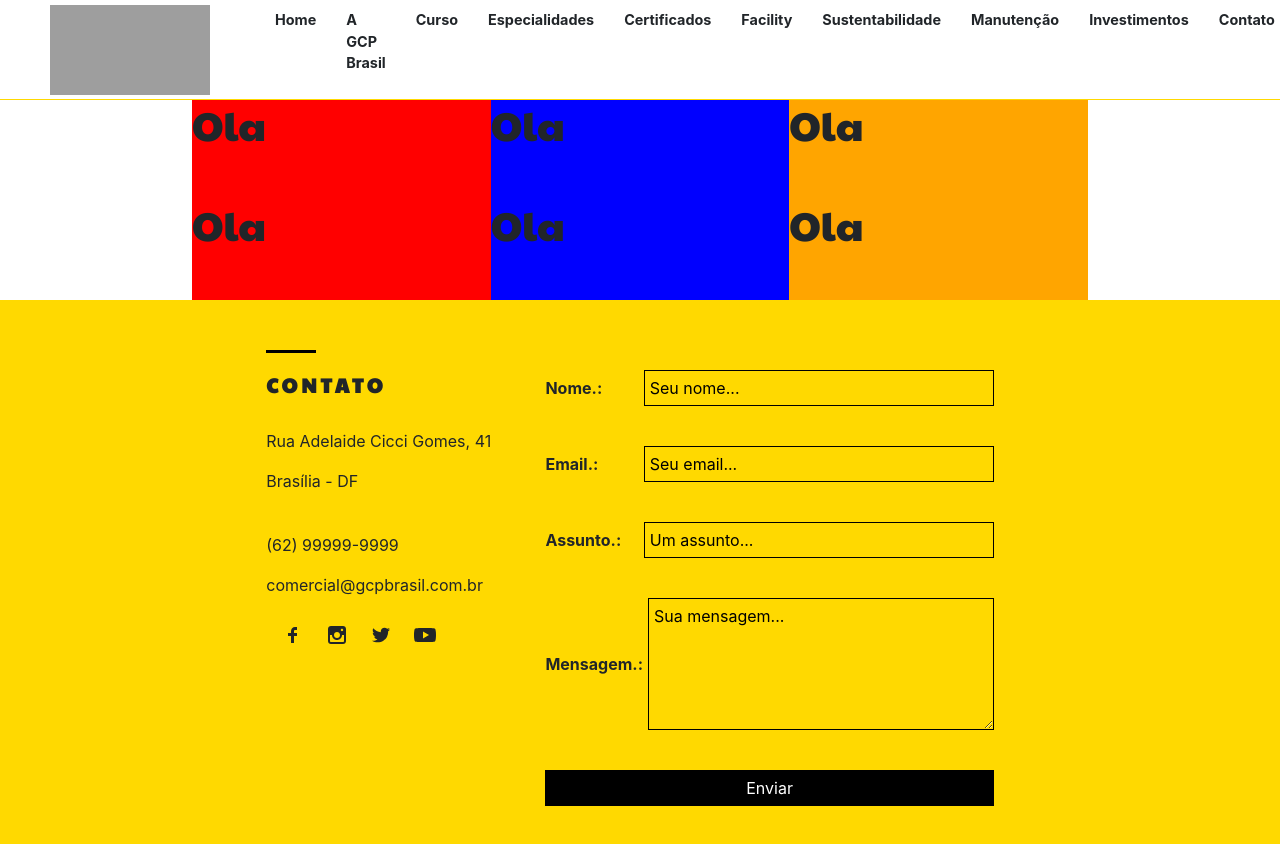
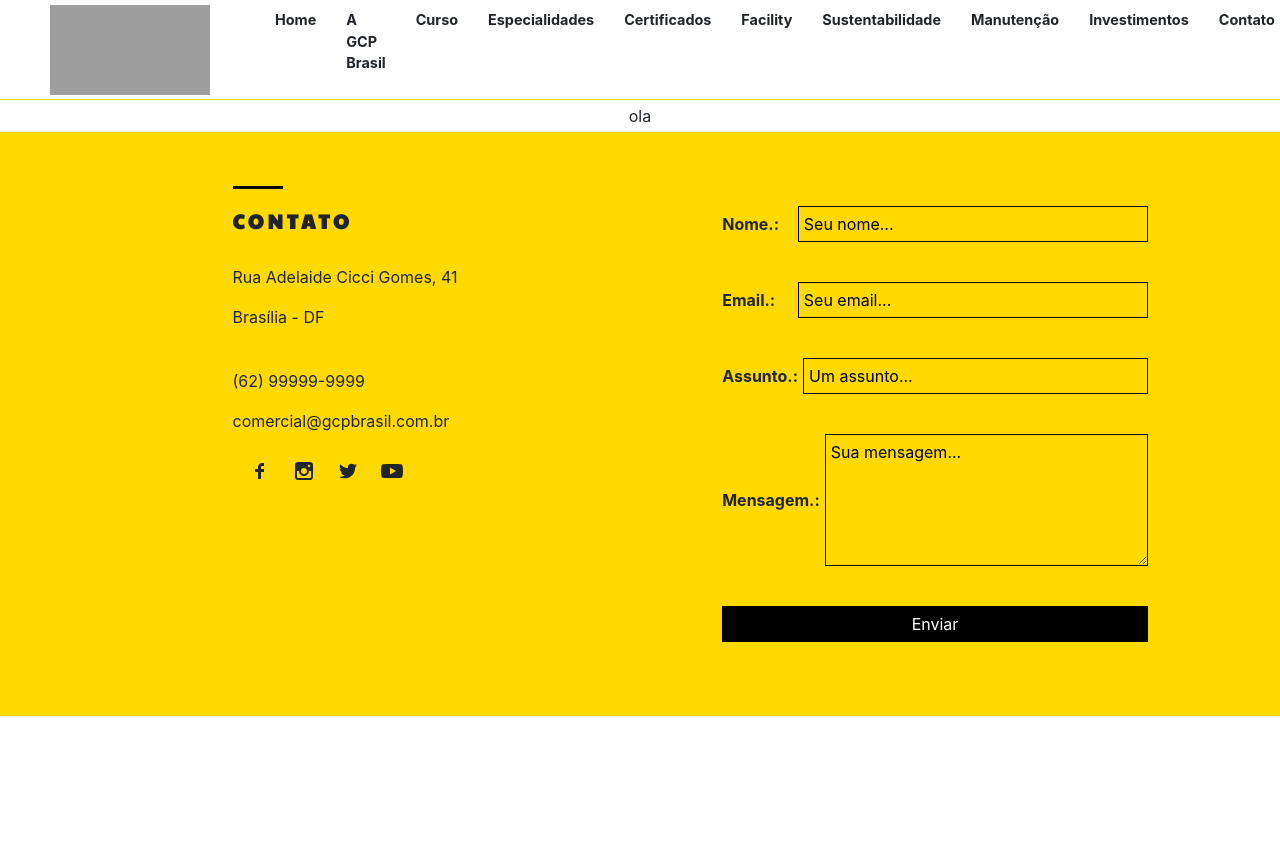
Before and after one commit to brunogcpinheiro/sindicoprofissional, a Next.js app: page /curso in a window 1280 px wide. Shown: the top 844 px of the page. After the commit the page ends 800 px from the top, so only its background shows below. Built offline with nearby package versions, Linux system fonts and the light colour scheme; grey boxes are pictures that could not be loaded.

Commit message:
fix responsive issues

```diff
--- a/package.json
+++ b/package.json
@@ -2,7 +2,7 @@
 	"name": "with-styled-components",
 	"version": "1.0.0",
 	"scripts": {
-		"dev": "next",
+		"dev": "next -H $IP -p $PORT",
 		"build": "next build",
 		"export": "next export",
 		"deploy": "npm run build && npm run export"
--- a/src/components/About/styles.js
+++ b/src/components/About/styles.js
@@ -22,6 +22,7 @@ export const AboutSection = styled.div`
 	height: 100%;
 	display: flex;
 	flex-direction: column;
+	margin-left: 40px;
 
 	h2 {
 		text-transform: uppercase;
--- a/src/components/Course/index.js
+++ b/src/components/Course/index.js
@@ -1,46 +1,18 @@
 import React, { Fragment } from "react";
-import { Container, Red, Blue, Orange } from "./styles";
+import { Container } from "./styles";
+import { Wrapper, Row, Column } from "../Grid";
 
 const Course = () => {
 	return (
 		<Fragment>
 			<Container>
-				<div className="bg-wrapper">
-					<div className="bg-row">
-						<div className="bg-column">
-							<Red>
-								<h1>Ola</h1>
-							</Red>
-						</div>
-						<div className="bg-column">
-							<Blue>
-								<h1>Ola</h1>
-							</Blue>
-						</div>
-						<div className="bg-column">
-							<Orange>
-								<h1>Ola</h1>
-							</Orange>
-						</div>
-					</div>
-					<div className="bg-row">
-						<div className="bg-column">
-							<Red>
-								<h1>Ola</h1>
-							</Red>
-						</div>
-						<div className="bg-column">
-							<Blue>
-								<h1>Ola</h1>
-							</Blue>
-						</div>
-						<div className="bg-column">
-							<Orange>
-								<h1>Ola</h1>
-							</Orange>
-						</div>
-					</div>
-				</div>
+				<Wrapper>
+					<Row>
+						<Column centered mobile="12" tablet="12" desktop="12">
+							<div>ola</div>
+						</Column>
+					</Row>
+				</Wrapper>
 			</Container>
 		</Fragment>
 	);
--- a/src/components/Course/styles.js
+++ b/src/components/Course/styles.js
@@ -3,25 +3,4 @@ import styled from "styled-components";
 export const Container = styled.div`
 	padding-top: 100px;
 	background: #fff;
-	display: flex;
-	flex-direction: column;
-	width: 100%;
 `;
-
-export const Red = styled.div`
-	background: red;
-	height: 100px;
-	width: 100%;
-`;
-
-export const Blue = styled.div`
-	background: blue;
-	height: 100px;
-	width: 100%;
-`;
-
-export const Orange = styled.div`
-	background: orange;
-	height: 100px;
-	width: 100%;
-`;
--- a/src/components/Footer/index.js
+++ b/src/components/Footer/index.js
@@ -1,5 +1,6 @@
 import React, { Fragment } from "react";
 import { Container, Contact, Form, Icons, Inputs } from "./styles";
+import { Wrapper, Row, Column } from '../Grid';
 import {
 	TiSocialFacebook,
 	TiSocialInstagram,
@@ -11,8 +12,9 @@ const Footer = () => {
 	return (
 		<Fragment>
 			<Container>
-				<div className="row">
-					<Contact className="col-lg-4 col-md-6 col-sm-12 col-xs-12">
+				<Row>
+					<Column right mobile="12" tablet="12" desktop="6">
+						<Contact>
 							<h5>Contato</h5>
 							<br />
 							<p>Rua Adelaide Cicci Gomes, 41</p>
@@ -31,7 +33,9 @@ const Footer = () => {
 								<TiSocialYoutube style={{ fontSize: "1.5rem", margin: "10px" }} />
 							</Icons>
 						</Contact>
-					<Form className="col-lg-8 col-md-6 col-sm-12 col-xs-12">
+					</Column>
+					<Column left mobile="12" tablet="12" desktop="6">
+						<Form>
 							<Inputs>
 								<label>Nome.:</label>
 								<input type="text" id="name" placeholder="Seu nome..." />
@@ -52,7 +56,8 @@ const Footer = () => {
 								<button type="submit">Enviar</button>
 							</Inputs>
 						</Form>
-				</div>
+					</Column>
+				</Row>
 			</Container>
 		</Fragment>
 	);
--- a/src/components/Footer/styles.js
+++ b/src/components/Footer/styles.js
@@ -33,6 +33,7 @@ export const Form = styled.form`
 	display: flex;
 	flex-direction: column;
 	margin: 0 auto;
+	width: 80%;
 `;
 
 export const Inputs = styled.div`
--- /dev/null
+++ b/src/components/Grid/index.js
@@ -0,0 +1,82 @@
+import styled, { css } from 'styled-components';
+
+export const Wrapper = styled.div`
+    max-width: 1360px;
+    padding-right: 15px;
+    padding-left: 15px;
+    margin-right: auto;
+    margin-left: auto;
+
+    &:before,
+    &:after {
+        content: " ",
+        display: table;
+    }
+
+    &:after {
+        clear: both;
+    }
+`;
+
+export const Row = styled.div`
+    width: 100%;
+    height: auto;
+    float: left;
+
+    &:before,
+    &:after {
+        content: " ",
+        display: table;
+    }
+
+    &:after {
+        clear: both;
+    }
+`;
+
+function getWidthGrid(value) {
+    if (!value) return;
+
+    let width = value / 12 * 100;
+    return `width: ${width}%;`;
+}
+
+export const Column = styled.div`
+    float: left;
+    padding: .25rem;
+    min-height: 1px;
+
+    ${props =>
+    props.centered &&
+    css`
+      display: flex;
+      align-items: center;
+      justify-content: center;
+    `};
+
+    ${props =>
+    props.right &&
+    css`
+      display: flex;
+      justify-content: flex-end;
+    `};
+
+    ${props =>
+    props.left &&
+    css`
+      display: flex;
+      justify-content: flex-start;
+    `};
+
+    @media only screen and (max-width: 768px) {
+        ${({ mobile }) => mobile && getWidthGrid(mobile)}
+    }
+
+    @media only screen and (min-width: 768px) {
+        ${({ tablet }) => tablet && getWidthGrid(tablet)}
+    }
+
+    @media only screen and (min-width: 1000px) {
+        ${({ desktop }) => desktop && getWidthGrid(desktop)}
+    }
+`;
--- a/src/styles/global.js
+++ b/src/styles/global.js
@@ -29,28 +29,6 @@ const GlobalStyles = createGlobalStyle`
   button, a:hover {
     text-decoration: none;
   }
-
-  .bg-wrapper {
-    margin: 0 auto;
-    width: 70%;
-  }
-
-  .bg-row {
-    display: flex;
-    flex-direction: row;
-    flex-wrap: wrap;
-    width: 100%;
-  }
-
-  .bg-column {
-    display: flex;
-    flex-direction: column;
-    flex-basis: 100%;
-    flex: 1;
-    display: flex;
-    align-items: center;
-    justify-content: center;
-  }
 `;
 
 export default GlobalStyles;
```
Also changed, not shown: src/components/About/index.js (+11 -5 lines), src/components/Hero/styles.js (+16 -1 lines). Lines whose indentation alone changed are shown as unchanged.
